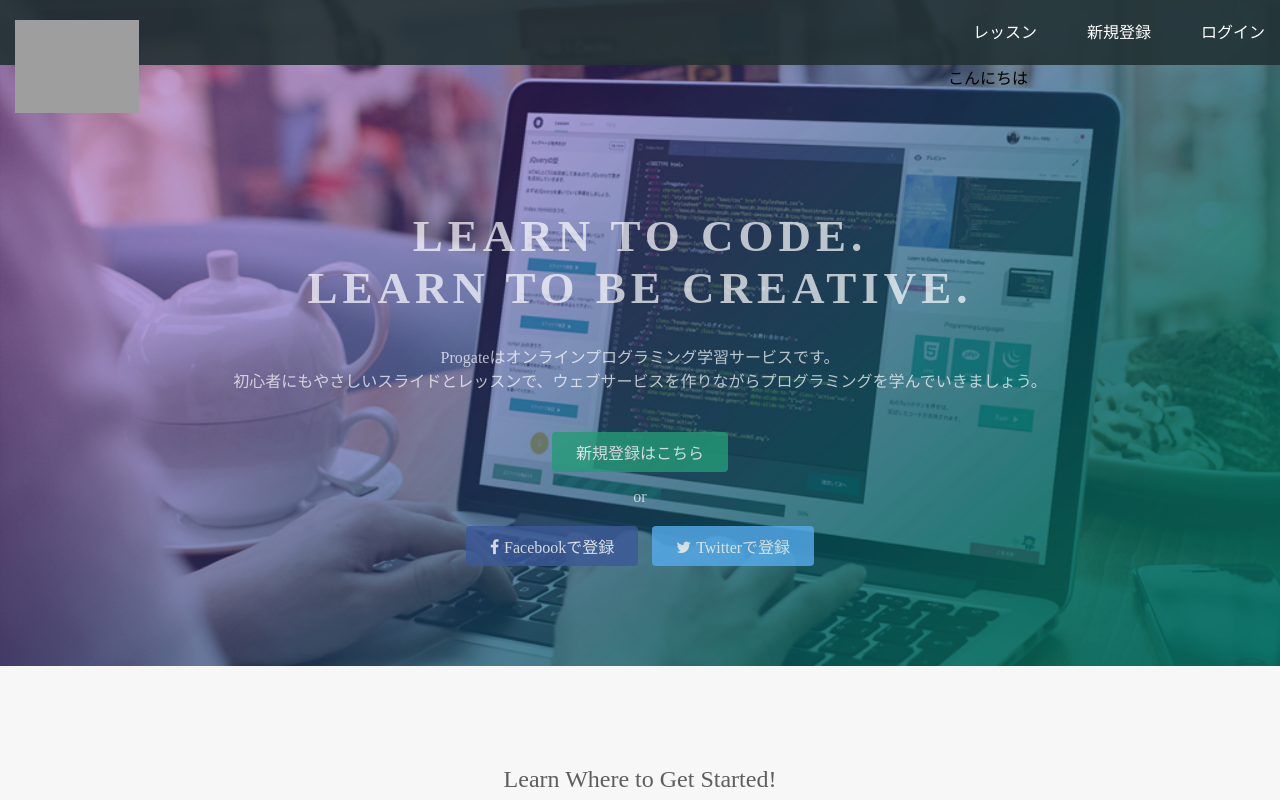
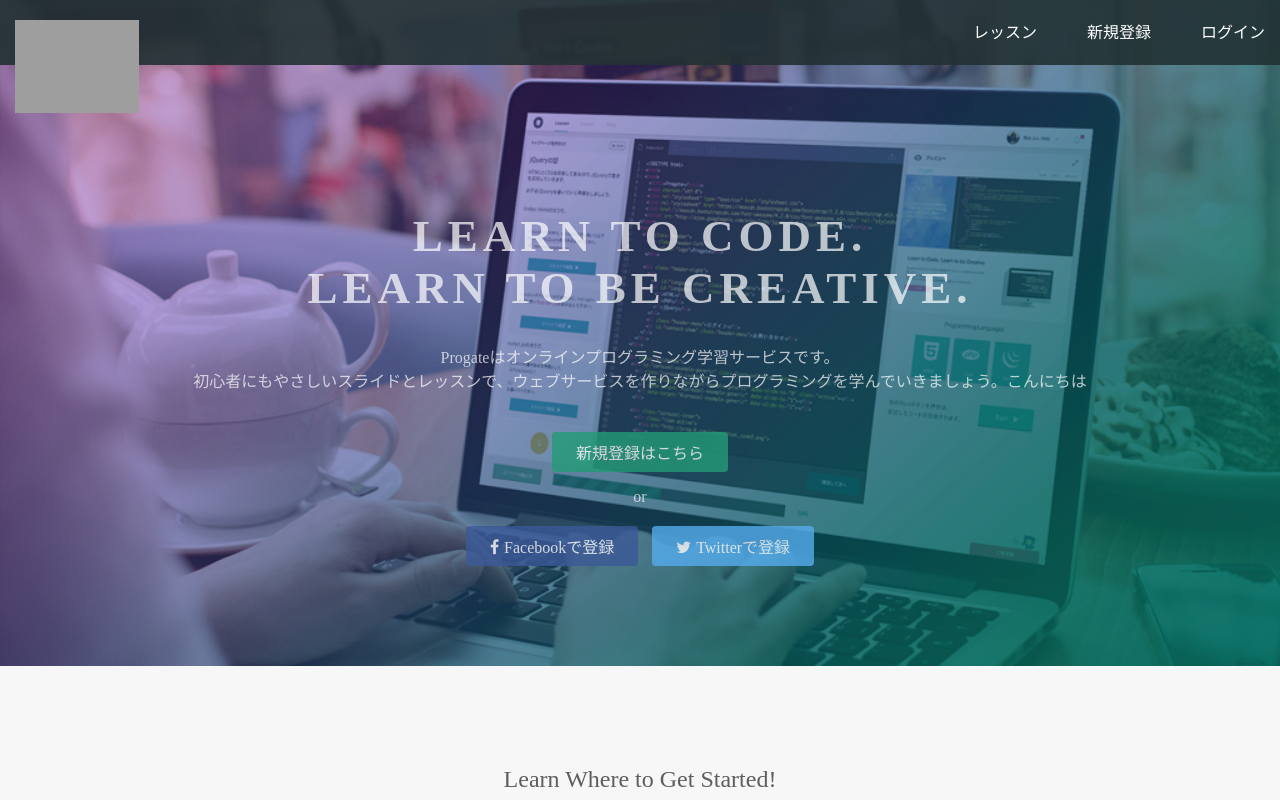
Before and after one commit to tennensui1104/tennensui1104.githab.io, a plain HTML site: page index.html in a window 1280 px wide. Shown: the top 800 px of the page. Drawn offline with Linux system fonts and the light colour scheme; grey boxes are pictures that could not be loaded.

Commit message:
Update index.html

```diff
--- a/index.html
+++ b/index.html
@@ -18,14 +18,13 @@
         <a href="#">レッスン</a>
         <a href="#">新規登録</a>
         <a href="#" class="login">ログイン</a>
-        <p>こんにちは</p>
       </div>
     </div>
   </header>
   <div class="top-wrapper">
     <div class="container">
       <h1>LEARN TO CODE.<br>LEARN TO BE CREATIVE.</h1>
-      <p>Progateはオンラインプログラミング学習サービスです。<br>初心者にもやさしいスライドとレッスンで、ウェブサービスを作りながらプログラミングを学んでいきましょう。</p>
+      <p>Progateはオンラインプログラミング学習サービスです。<br>初心者にもやさしいスライドとレッスンで、ウェブサービスを作りながらプログラミングを学んでいきましょう。こんにちは</p>
       <div class="btn-wrapper">
         <a href="#" class="btn signup">新規登録はこちら</a>
         <p>or</p>
```
